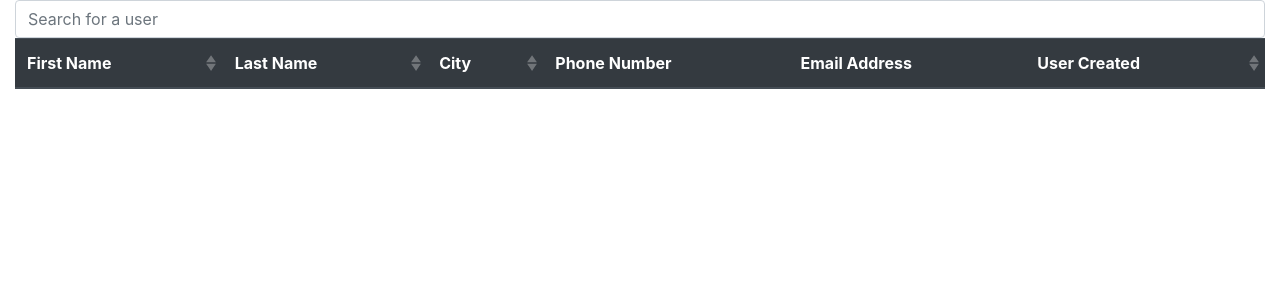
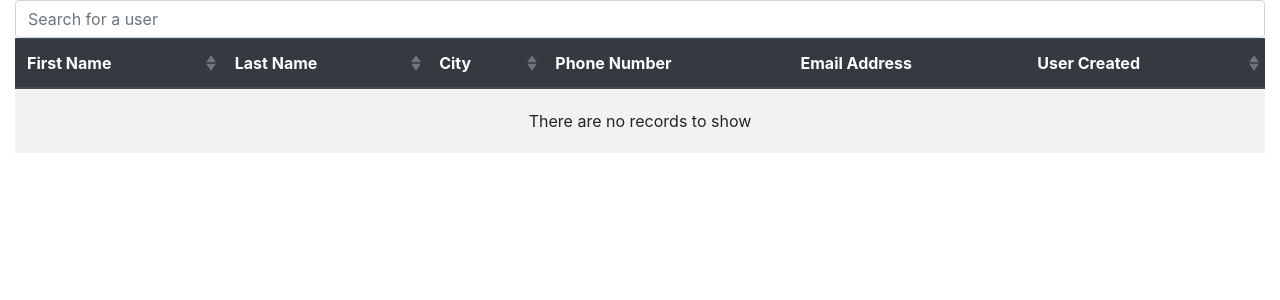
Before and after one commit to chrisstanarsenault/cl-users-challenge, a Vue app: page / in a window 1280 px wide. Shown: the top 300 px of the page. Built offline with nearby package versions, Linux system fonts and the light colour scheme; no server answers.

Commit message:
added in show-empty attr into table so table will show a message if no users show up after searching

```diff
--- a/src/components/Table.vue
+++ b/src/components/Table.vue
@@ -1,6 +1,7 @@
 <template>
   <div>
     <b-table
+      show-empty
       hover
       striped
       head-variant="dark"
```
